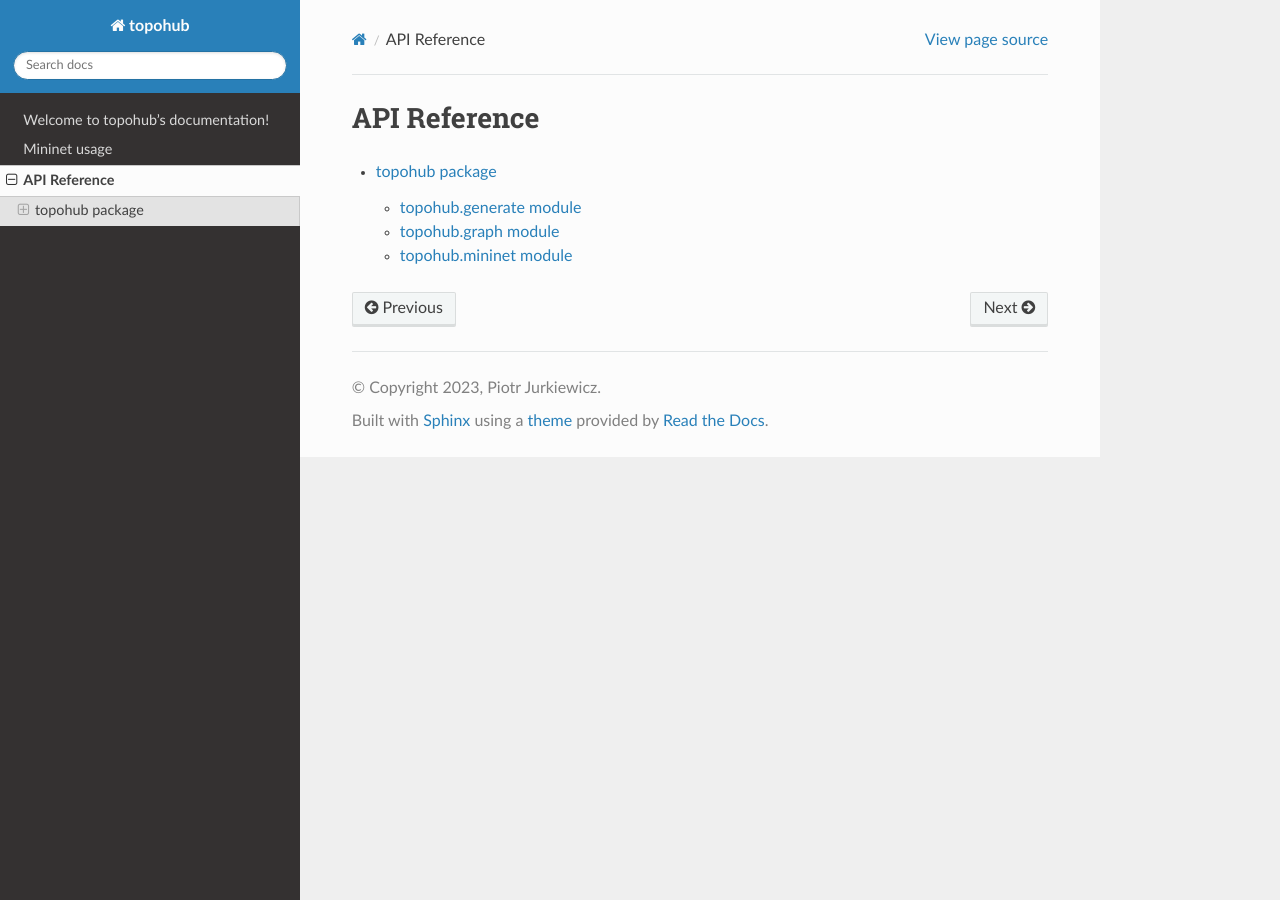
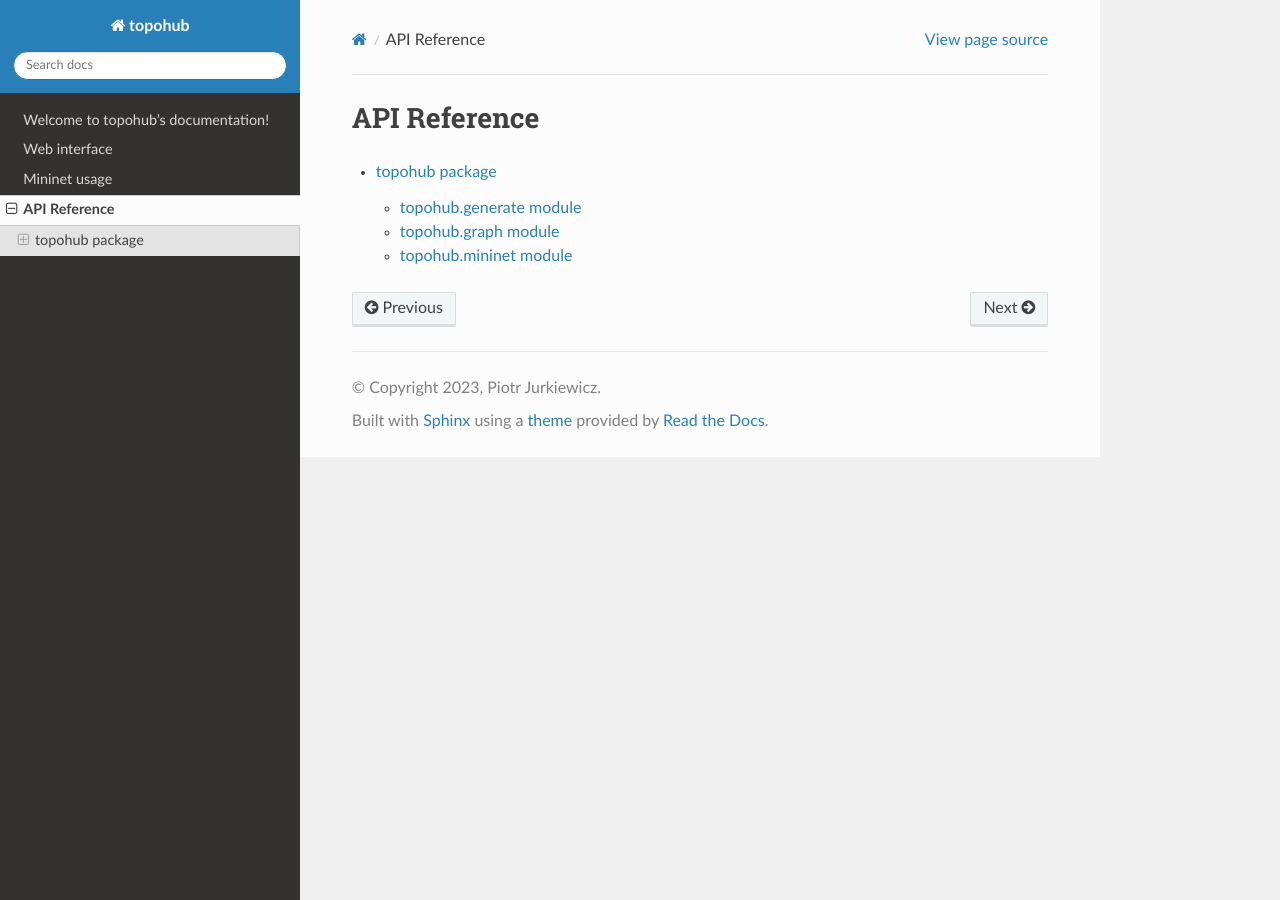
Before and after one commit to piotrjurkiewicz/topohub, a Sphinx documentation site: the page built from docs/api.rst, in a window 1280 px wide. Built offline with Sphinx 7.4.7 and the Read the Docs theme 2.0.0, drawn with Linux system fonts in a browser that asks for light colours.

Commit message:
Improve documentation

```diff
--- a/docs/index.rst
+++ b/docs/index.rst
@@ -1,5 +1,5 @@
 Welcome to topohub's documentation!
-***************************************
+***********************************
 
 `topohub`_ is a
 
@@ -15,6 +15,7 @@ Contents
 .. toctree::
    :maxdepth: 2
 
+   web
    mininet
 
 Reference
--- /dev/null
+++ b/docs/web.rst
@@ -0,0 +1,5 @@
+Web interface
+*************
+
+.. toctree::
+   :maxdepth: 2
```
